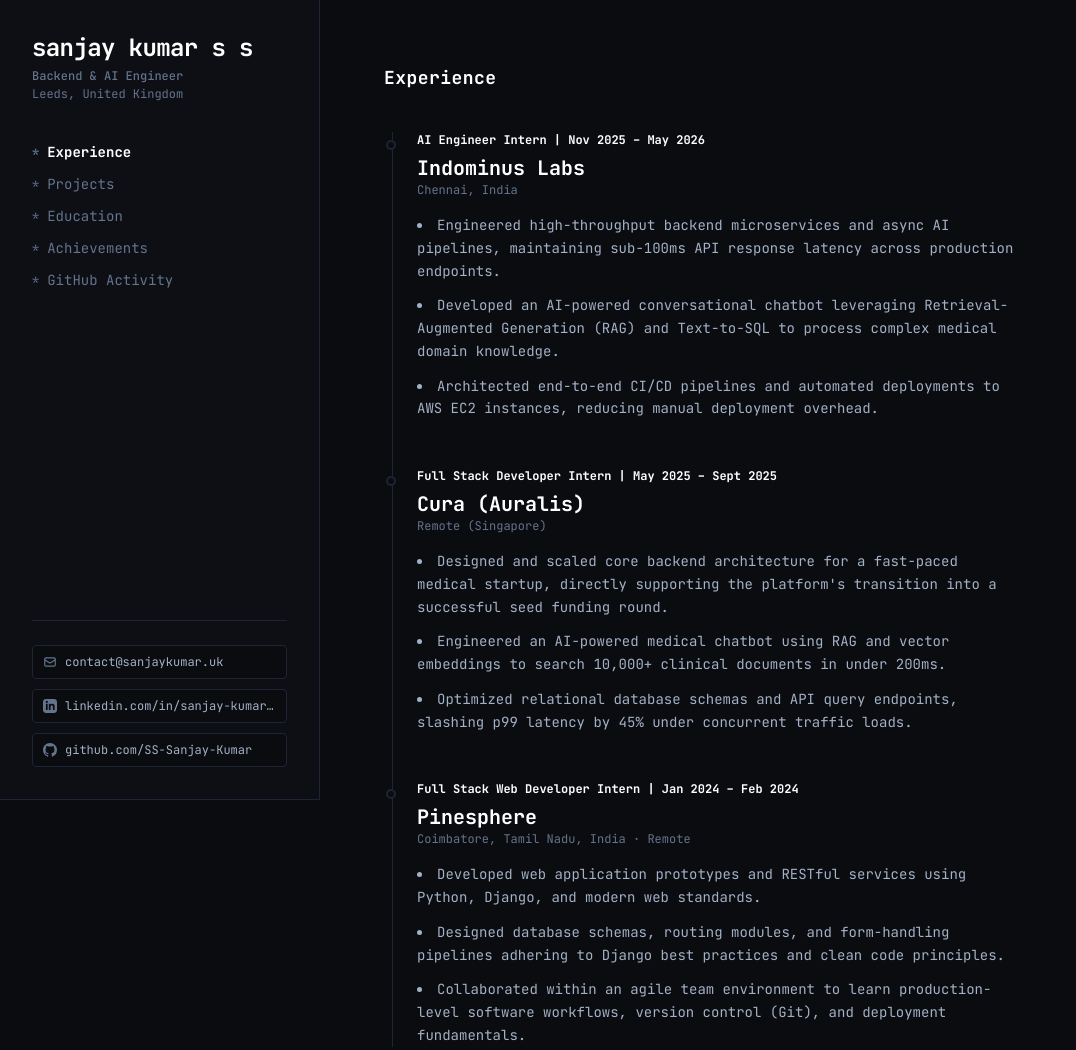
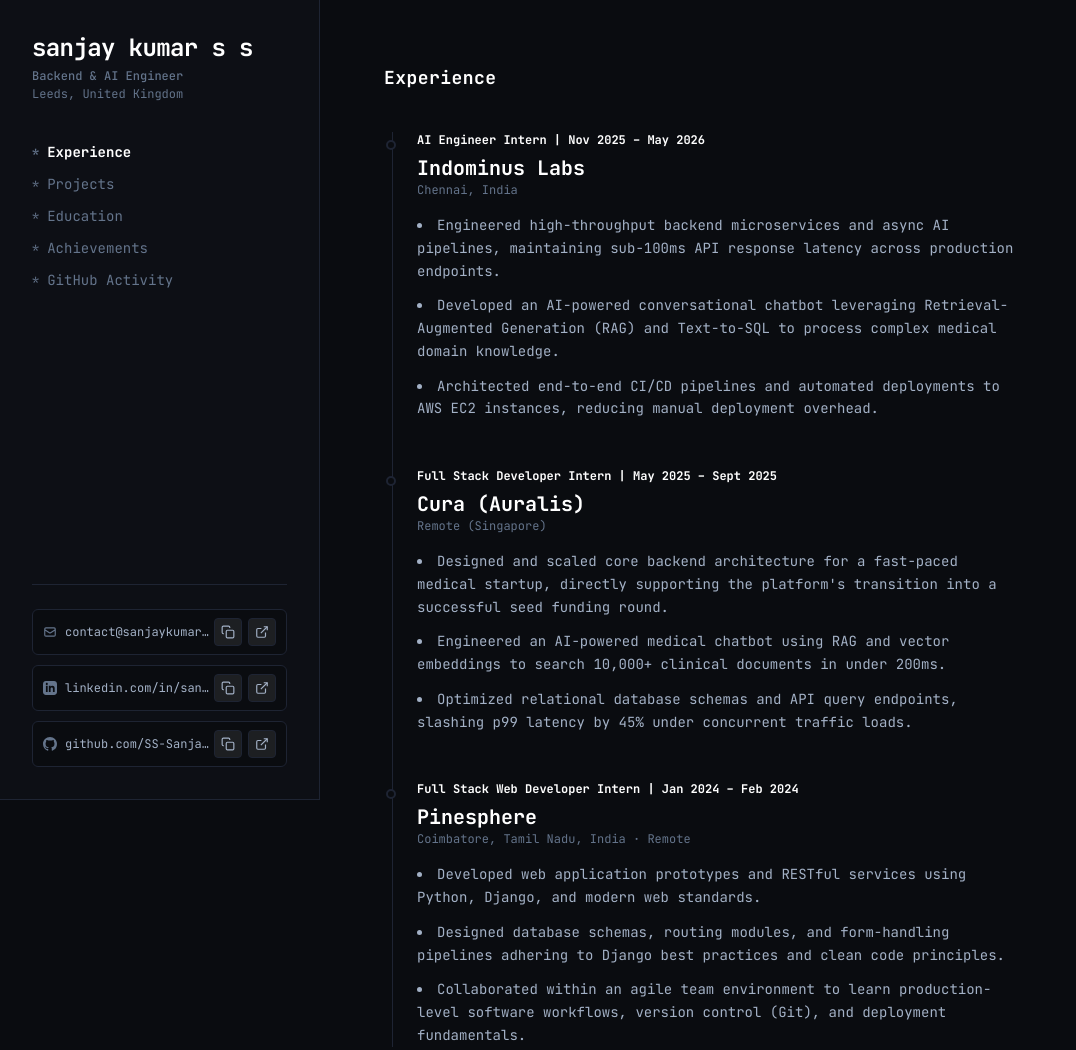
Before and after one commit to SS-Sanjay-Kumar/portfolio, a plain HTML site: page index.html in a window 1280 px wide. Shown: the whole page, without its empty margins (0-1076 px from the left). Drawn offline with nearby package versions, Linux system fonts and the light colour scheme.

Commit message:
mobile view enhancement

```diff
--- a/index.html
+++ b/index.html
@@ -39,6 +39,65 @@
         ::selection {
             background-color: #1e2433;
             color: #ffffff;
+        }
+
+        /* Contact Row Custom Styles for Mobile/Desktop Switching */
+        .contact-item {
+            display: flex;
+            align-items: center;
+            justify-content: space-between;
+            padding: 8px 10px;
+            border-radius: 6px;
+            background-color: #0a0c10;
+            border: 1px solid #1e2433;
+            transition: transform 0.2s ease, background-color 0.2s ease;
+        }
+
+        .contact-main {
+            display: flex;
+            align-items: center;
+            gap: 8px;
+            overflow: hidden;
+        }
+
+        .mobile-actions {
+            display: flex;
+            align-items: center;
+            gap: 6px;
+        }
+
+        .action-btn {
+            display: inline-flex;
+            align-items: center;
+            justify-content: center;
+            width: 28px;
+            height: 28px;
+            border-radius: 4px;
+            background: rgba(255, 255, 255, 0.08);
+            color: #a3b1c6;
+            border: 1px solid #1e2433;
+            cursor: pointer;
+            text-decoration: none;
+            transition: all 0.2s ease;
+        }
+
+        .action-btn:hover {
+            background: rgba(255, 255, 255, 0.15);
+            color: #ffffff;
+        }
+
+        .action-btn svg {
+            width: 14px;
+            height: 14px;
+        }
+
+        /* Desktop Hover Enhancements Only */
+        @media (hover: hover) and (pointer: fine) {
+            .contact-item:hover {
+                background-color: rgba(255, 255, 255, 0.03);
+                border-color: #334155;
+                transform: translateY(-1px);
+            }
         }
     </style>
 </head>
@@ -101,91 +160,90 @@
         <div class="pt-6 border-t border-borderDark space-y-2.5 mt-8 lg:mt-0">
 
             <!-- Email Row -->
-            <div
-                class="group relative flex items-center justify-between bg-bgDark py-2 px-2.5 rounded border border-borderDark text-xs">
-                <div class="flex items-center gap-2 overflow-hidden">
+            <div class="contact-item" data-value="contact@sanjaykumar.uk">
+                <div class="contact-main">
                     <svg class="w-3.5 h-3.5 text-textMuted shrink-0" fill="none" stroke="currentColor"
                         viewBox="0 0 24 24">
                         <path stroke-linecap="round" stroke-linejoin="round" stroke-width="2"
                             d="M3 8l7.89 5.26a2 2 0 002.22 0L21 8M5 19h14a2 2 0 002-2V7a2 2 0 00-2-2H5a2 2 0 00-2 2v10a2 2 0 002 2z">
                         </path>
                     </svg>
-                    <span id="email-text" class="text-textSecondary truncate">contact@sanjaykumar.uk</span>
+                    <span id="email-text" class="text-xs text-textSecondary truncate">contact@sanjaykumar.uk</span>
                 </div>
-                <div
-                    class="absolute inset-0 bg-bgDark px-2.5 rounded flex items-center justify-end gap-2 opacity-0 group-hover:opacity-100 transition-opacity">
-                    <button onclick="copyToClipboard('contact@sanjaykumar.uk', 'email-text', 'Email')"
-                        class="text-[11px] text-textMuted hover:text-textPrimary transition-colors flex items-center gap-1">
-                        Copy
+                <div class="mobile-actions">
+                    <button onclick="copyToClipboard('contact@sanjaykumar.uk', 'email-text', 'Copied!')"
+                        class="action-btn" title="Copy Email">
+                        <svg viewBox="0 0 24 24" fill="none" stroke="currentColor" stroke-width="2">
+                            <rect x="9" y="9" width="13" height="13" rx="2" ry="2" />
+                            <path d="M5 15H4a2 2 0 0 1-2-2V4a2 2 0 0 1 2-2h9a2 2 0 0 1 2 2v1" />
+                        </svg>
                     </button>
-                    <span class="text-borderDark">|</span>
-                    <a href="mailto:contact@sanjaykumar.uk"
-                        class="text-[11px] text-textMuted hover:text-textPrimary transition-colors flex items-center gap-1">
-                        Mail ↗
+                    <a href="mailto:contact@sanjaykumar.uk" class="action-btn" title="Open Mail">
+                        <svg viewBox="0 0 24 24" fill="none" stroke="currentColor" stroke-width="2">
+                            <path d="M18 13v6a2 2 0 0 1-2 2H5a2 2 0 0 1-2-2V8a2 2 0 0 1 2-2h6" />
+                            <polyline points="15 3 21 3 21 9" />
+                            <line x1="10" y1="14" x2="21" y2="3" />
+                        </svg>
                     </a>
                 </div>
             </div>
 
             <!-- LinkedIn Row -->
-            <div
-                class="group relative flex items-center justify-between bg-bgDark py-2 px-2.5 rounded border border-borderDark text-xs">
-                <div class="flex items-center gap-2 overflow-hidden">
+            <div class="contact-item" data-value="https://linkedin.com/in/sanjay-kumar-ss">
+                <div class="contact-main">
                     <svg class="w-3.5 h-3.5 text-textMuted shrink-0 fill-current" viewBox="0 0 24 24">
                         <path
                             d="M19 0h-14c-2.761 0-5 2.239-5 5v14c0 2.761 2.239 5 5 5h14c2.762 0 5-2.239 5-5v-14c0-2.761-2.238-5-5-5zm-11 19h-3v-11h3v11zm-1.5-12.268c-.966 0-1.75-.79-1.75-1.764s.784-1.764 1.75-1.764 1.75.79 1.75 1.764-.783 1.764-1.75 1.764zm13.5 12.268h-3v-5.604c0-3.368-4-3.113-4 0v5.604h-3v-11h3v1.765c1.396-2.586 7-2.777 7 2.476v6.759z" />
                     </svg>
-                    <span id="linkedin-text" class="text-textSecondary truncate">linkedin.com/in/sanjay-kumar-ss</span>
+                    <span id="linkedin-text"
+                        class="text-xs text-textSecondary truncate">linkedin.com/in/sanjay-kumar-ss</span>
                 </div>
-                <div
-                    class="absolute inset-0 bg-bgDark px-2.5 rounded flex items-center justify-end gap-2 opacity-0 group-hover:opacity-100 transition-opacity">
+                <div class="mobile-actions">
                     <button
-                        onclick="copyToClipboard('https://linkedin.com/in/sanjay-kumar-ss', 'linkedin-text', 'LinkedIn')"
-                        class="text-[11px] text-textMuted hover:text-textPrimary transition-colors flex items-center gap-1">
-                        Copy
+                        onclick="copyToClipboard('https://linkedin.com/in/sanjay-kumar-ss', 'linkedin-text', 'Copied!')"
+                        class="action-btn" title="Copy Link">
+                        <svg viewBox="0 0 24 24" fill="none" stroke="currentColor" stroke-width="2">
+                            <rect x="9" y="9" width="13" height="13" rx="2" ry="2" />
+                            <path d="M5 15H4a2 2 0 0 1-2-2V4a2 2 0 0 1 2-2h9a2 2 0 0 1 2 2v1" />
+                        </svg>
                     </button>
-                    <span class="text-borderDark">|</span>
-                    <a href="https://linkedin.com/in/sanjay-kumar-ss" target="_blank"
-                        class="text-[11px] text-textMuted hover:text-textPrimary transition-colors flex items-center gap-1">
-                        Open ↗
+                    <a href="https://linkedin.com/in/sanjay-kumar-ss" target="_blank" class="action-btn"
+                        title="Open LinkedIn">
+                        <svg viewBox="0 0 24 24" fill="none" stroke="currentColor" stroke-width="2">
+                            <path d="M18 13v6a2 2 0 0 1-2 2H5a2 2 0 0 1-2-2V8a2 2 0 0 1 2-2h6" />
+                            <polyline points="15 3 21 3 21 9" />
+                            <line x1="10" y1="14" x2="21" y2="3" />
+                        </svg>
                     </a>
                 </div>
             </div>
 
             <!-- GitHub Row -->
-            <div
-                class="group relative flex items-center justify-between bg-bgDark py-2 px-2.5 rounded border border-borderDark text-xs">
-                <div class="flex items-center gap-2 overflow-hidden">
+            <div class="contact-item" data-value="https://github.com/SS-Sanjay-Kumar">
+                <div class="contact-main">
                     <svg class="w-3.5 h-3.5 text-textMuted shrink-0 fill-current" viewBox="0 0 24 24">
                         <path
                             d="M12 0C5.37 0 0 5.37 0 12c0 5.31 3.435 9.795 8.205 11.385.6.105.825-.255.825-.57 0-.285-.015-1.23-.015-2.235-3.015.555-3.795-.735-4.035-1.41-.135-.345-.72-1.41-1.23-1.695-.42-.225-1.02-.78-.015-.795.945-.015 1.62.87 1.845 1.23 1.08 1.815 2.805 1.305 3.495.99.105-.78.42-1.305.765-1.605-2.67-.3-5.46-1.335-5.46-5.925 0-1.305.465-2.385 1.23-3.225-.12-.3-.54-1.53.12-3.18 0 0 1.005-.315 3.3 1.23.96-.27 1.98-.405 3-.405s2.04.135 3 .405c2.295-1.56 3.3-1.23 3.3-1.23.66 1.65.24 2.88.12 3.18.765.84 1.23 1.905 1.23 3.225 0 4.605-2.805 5.625-5.475 5.925.435.375.81 1.095.81 2.22 0 1.605-.015 2.895-.015 3.3 0 .315.225.69.825.57A12.02 12.02 0 0024 12c0-6.63-5.37-12-12-12z" />
                     </svg>
-                    <span id="github-text" class="text-textSecondary truncate">github.com/SS-Sanjay-Kumar</span>
+                    <span id="github-text" class="text-xs text-textSecondary truncate">github.com/SS-Sanjay-Kumar</span>
                 </div>
-                <div
-                    class="absolute inset-0 bg-bgDark px-2.5 rounded flex items-center justify-end gap-2 opacity-0 group-hover:opacity-100 transition-opacity">
-                    <button onclick="copyToClipboard('https://github.com/SS-Sanjay-Kumar', 'github-text', 'GitHub')"
-                        class="text-[11px] text-textMuted hover:text-textPrimary transition-colors flex items-center gap-1">
-                        Copy
+                <div class="mobile-actions">
+                    <button onclick="copyToClipboard('https://github.com/SS-Sanjay-Kumar', 'github-text', 'Copied!')"
+                        class="action-btn" title="Copy Link">
+                        <svg viewBox="0 0 24 24" fill="none" stroke="currentColor" stroke-width="2">
+                            <rect x="9" y="9" width="13" height="13" rx="2" ry="2" />
+                            <path d="M5 15H4a2 2 0 0 1-2-2V4a2 2 0 0 1 2-2h9a2 2 0 0 1 2 2v1" />
+                        </svg>
                     </button>
-                    <span class="text-borderDark">|</span>
-                    <a href="https://github.com/SS-Sanjay-Kumar" target="_blank"
-                        class="text-[11px] text-textMuted hover:text-textPrimary transition-colors flex items-center gap-1">
-                        Open ↗
+                    <a href="https://github.com/SS-Sanjay-Kumar" target="_blank" class="action-btn" title="Open GitHub">
+                        <svg viewBox="0 0 24 24" fill="none" stroke="currentColor" stroke-width="2">
+                            <path d="M18 13v6a2 2 0 0 1-2 2H5a2 2 0 0 1-2-2V8a2 2 0 0 1 2-2h6" />
+                            <polyline points="15 3 21 3 21 9" />
+                            <line x1="10" y1="14" x2="21" y2="3" />
+                        </svg>
                     </a>
                 </div>
             </div>
-
-            <!-- Download CV Button -->
-            <!-- <div class="pt-1">
-                <a href="Sanjay_Kumar_SS_CV.pdf" download="Sanjay_Kumar_SS_CV.pdf"
-                    class="w-full py-2 px-3 rounded bg-surfaceDark border border-borderDark text-textPrimary text-xs font-semibold flex items-center justify-center gap-2 hover:border-textSecondary transition-all">
-                    <svg class="w-3.5 h-3.5" fill="none" stroke="currentColor" viewBox="0 0 24 24">
-                        <path stroke-linecap="round" stroke-linejoin="round" stroke-width="2"
-                            d="M4 16v1a3 3 0 003 3h10a3 3 0 003-3v-1m-4-4l-4 4m0 0l-4-4m4 4V4"></path>
-                    </svg>
-                    <span>Download CV</span>
-                </a>
-            </div> -->
 
         </div>
     </aside>
@@ -349,8 +407,6 @@
                     <h3 class="text-xl font-bold text-textPrimary">University of Leeds</h3>
                     <p class="text-xs text-textMuted mb-3">Master of Science, Advanced Computer Science (Artificial
                         Intelligence)</p>
-                    <!-- <p class="text-sm text-textSecondary leading-relaxed">Focusing on advanced artificial intelligence,
-                        machine learning systems, and high-performance computation.</p> -->
                 </div>
 
                 <!-- Dr. N.G.P. Institute of Technology -->
@@ -367,11 +423,6 @@
                         class="inline-block px-2.5 py-1 rounded bg-surfaceDark border border-borderDark text-xs font-mono text-textPrimary mb-3">
                         Grade: 8.93
                     </div>
-                    <!-- <p class="text-sm text-textSecondary leading-relaxed mb-2"><strong
-                            class="text-textPrimary">Activities & Societies:</strong> Association President –
-                        Illuminators, Department of Computer Science and Engineering</p>
-                    <p class="text-sm text-textSecondary leading-relaxed"><strong class="text-textPrimary">Core
-                            Focus:</strong> Problem Solving, Data Structures and Algorithms</p> -->
                 </div>
             </div>
         </section>
@@ -410,7 +461,7 @@
                         testing rapid backend prototyping and system building.</p>
                 </div>
 
-                <!-- Achievement 3: Research Publication (Full Image Viewable via object-contain) -->
+                <!-- Achievement 3: Research Publication -->
                 <div class="p-5 rounded-lg bg-surfaceDark border border-borderDark space-y-3 md:col-span-2">
                     <div
                         class="w-full h-72 lg:h-96 rounded bg-bgDark border border-borderDark overflow-hidden flex items-center justify-center">
@@ -432,7 +483,7 @@
         <section id="tab-github" class="tab-content hidden space-y-10">
             <div>
                 <h2 class="text-lg font-semibold tracking-wide text-textPrimary">GitHub Commit History (under
-                    developement)</h2>
+                    development)</h2>
             </div>
 
             <!-- Placeholder Box for GitHub Integration -->
@@ -489,13 +540,13 @@
             navigator.clipboard.writeText(textToCopy).then(() => {
                 const el = document.getElementById(elementId);
                 const originalText = el.innerText;
-                el.innerText = labelName + " Copied!";
-                el.style.color = "#ffffff";
+                el.innerText = labelName;
+                el.style.color = "#4ADE80"; // Green color confirmation
 
                 setTimeout(() => {
                     el.innerText = originalText;
                     el.style.color = "";
-                }, 2000);
+                }, 1500);
             });
         }
     </script>
```
